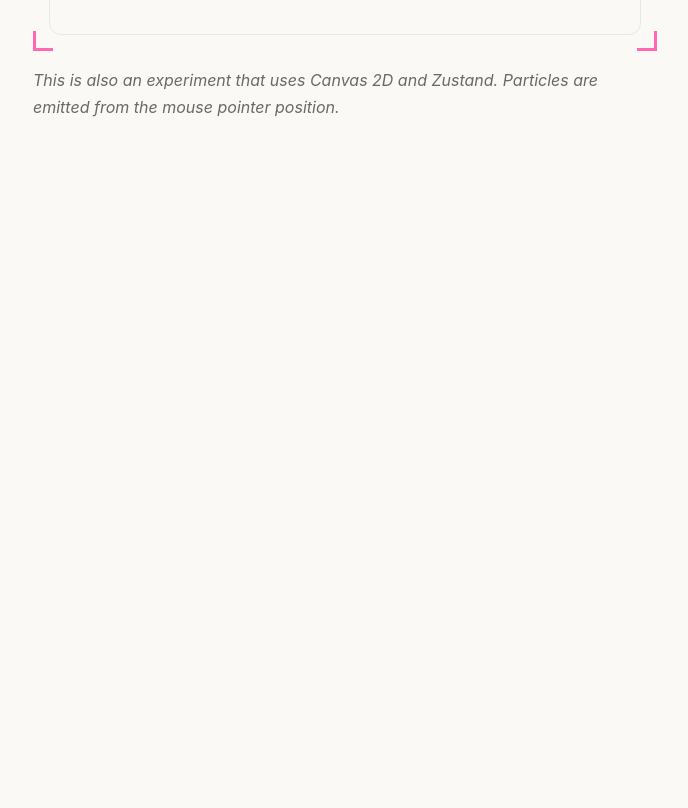
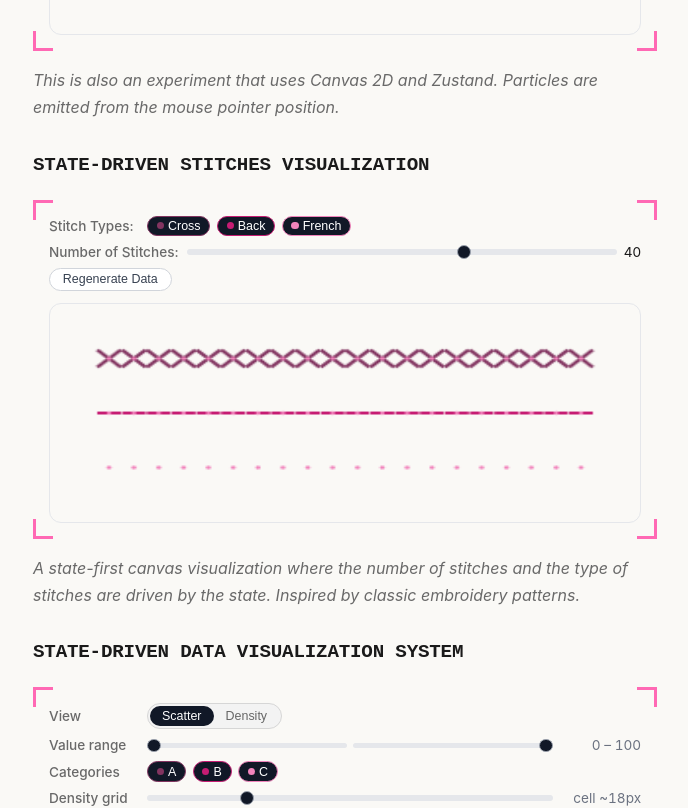
Before and after one commit to thaisfinck/my-code-sampler, a React (Vite) app: page /projects in a window 1280 px wide. Shown: the part 980-1788 px from the top of the page, without its empty margins (255-943 px from the left). Before the commit the page ends 1150 px from the top, so only its background shows below. Built offline with nearby package versions, Linux system fonts and the light colour scheme.

Commit message:
display projects

```diff
--- a/src/pages/Samples/samples.tsx
+++ b/src/pages/Samples/samples.tsx
@@ -1,5 +1,5 @@
 import SampleCard from './sampleCard';
-import { Repulsion, Emitter } from '../../projects';
+import { Repulsion, Emitter, DataViz, StitchesViz } from '../../projects';
 import './samples.css';
 
 const Samples = () => {
@@ -18,6 +18,17 @@ const Samples = () => {
         Particles are emitted from the mouse pointer position."
         project={<Emitter />}
       />
+
+      <SampleCard
+        title="State-Driven Stitches Visualization"
+        description="A state-first canvas visualization where the number of stitches and the type of stitches are driven by the state. Inspired by classic embroidery patterns."
+        project={<StitchesViz />}
+      />
+      <SampleCard
+        title="State-Driven Data Visualization System"
+        description="Another state-first canvas visualization where filters, view mode and density settings drive two rendering pipelines: scatter and density."
+        project={<DataViz />}
+      />
     </section>
   );
 };
--- a/src/projects/index.tsx
+++ b/src/projects/index.tsx
@@ -1,4 +1,6 @@
 import Repulsion from './InteractiveParticleBackground/components/Repulsion';
 import Emitter from './InteractiveParticleBackground/components/Emitter';
+import DataViz from './StateDrivenViz/components/DataViz';
+import StitchesViz from './StateDrivenViz/components/StitchesViz';
 
-export { Repulsion, Emitter };
+export { Repulsion, Emitter, DataViz, StitchesViz };
```
